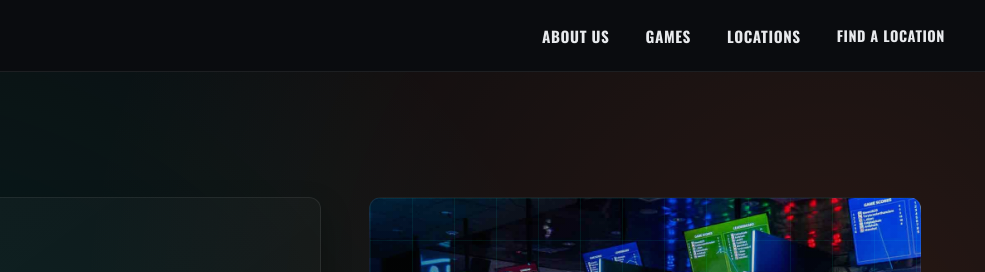
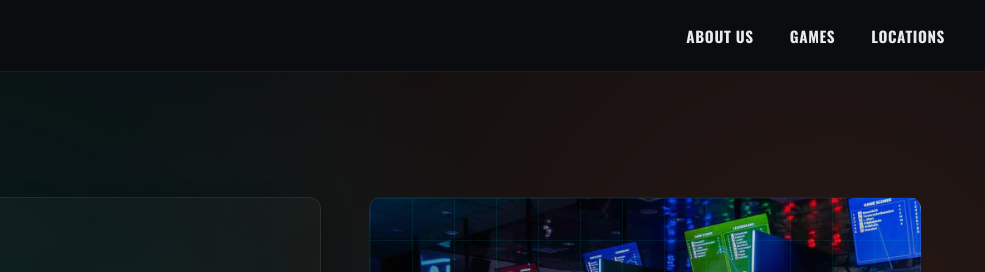
Before and after one commit to Level-Up-Live/Level-Up-Live-Main, a website: page immersion-zone.html in a window 1280 px wide. Shown: the top 272 px of the page, 295-1280 px from the left. Drawn offline with nearby package versions, Linux system fonts and the light colour scheme.

Commit message:
remove location

```diff
--- a/immersion-zone.html
+++ b/immersion-zone.html
@@ -26,7 +26,6 @@
           <li><a href="about-us.html">About Us</a></li>
           <li><a href="games.html">Games</a></li>
           <li><a href="locations.html">Locations</a></li>
-          <li class="nav-cta"><a href="locations.html" class="nav-cta-link">Find a location</a></li>
         </ul>
       </nav>
       <button type="button" class="menu-toggle" aria-label="Open menu" aria-expanded="false">
```
Also changed, not shown: ._script.js (added).
